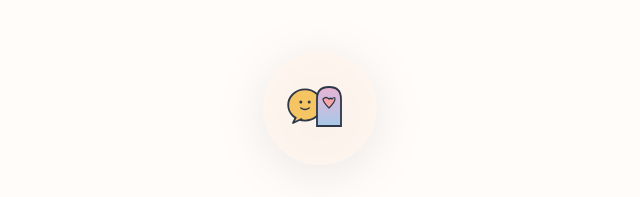
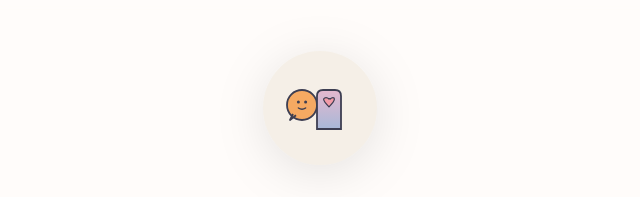
Before and after one commit to jjelmuedasilva/Amigo-Ik-Private-Policy-, a plain HTML site: page index.html in a window 1280 px wide. Shown: the top 197 px of the page, 320-960 px from the left. Drawn offline with Linux system fonts and the light colour scheme.

Commit message:
Update SVG logo with new design elements

```diff
--- a/index.html
+++ b/index.html
@@ -325,24 +325,37 @@
         <div class="logo-container">
             <!-- Amigo Iké Logo SVG -->
             <svg class="logo-svg" viewBox="0 0 200 200" xmlns="http://www.w3.org/2000/svg">
-                <circle cx="100" cy="100" r="95" fill="#FFF5ED" opacity="0.8"/>
-                <!-- Chat bubble -->
-                <ellipse cx="75" cy="95" rx="28" ry="26" fill="#F5C563" stroke="#2D3748" stroke-width="3"/>
-                <path d="M 60 115 L 55 125 L 70 118" fill="#F5C563" stroke="#2D3748" stroke-width="3" stroke-linejoin="round"/>
-                <!-- Smile on chat bubble -->
-                <circle cx="68" cy="90" r="2.5" fill="#2D3748"/>
-                <circle cx="82" cy="90" r="2.5" fill="#2D3748"/>
-                <path d="M 68 100 Q 75 105 82 100" stroke="#2D3748" stroke-width="2.5" fill="none" stroke-linecap="round"/>
-                <!-- Head silhouette -->
-                <path d="M 95 130 L 95 85 Q 95 65 115 65 Q 135 65 135 85 L 135 130 L 95 130 Z"
-                      fill="url(#headGradient)" stroke="#2D3748" stroke-width="3"/>
+                <!-- Background circle -->
+                <circle cx="100" cy="100" r="95" fill="#F5EFE7"/>
+
+                <!-- Chat bubble (orange circle with smile) -->
+                <circle cx="70" cy="95" r="25" fill="#F5A962" stroke="#3D3E52" stroke-width="3"/>
+
+                <!-- Smile face on chat bubble -->
+                <circle cx="64" cy="90" r="2.5" fill="#3D3E52"/>
+                <circle cx="76" cy="90" r="2.5" fill="#3D3E52"/>
+                <path d="M 64 100 Q 70 104 76 100" stroke="#3D3E52" stroke-width="2.5" fill="none" stroke-linecap="round"/>
+
+                <!-- Chat bubble tail -->
+                <path d="M 55 110 L 50 120 L 60 112" fill="#F5A962" stroke="#3D3E52" stroke-width="3" stroke-linejoin="round"/>
+
+                <!-- Head silhouette (rounded rectangle shape) -->
+                <path d="M 95 135 L 95 80 Q 95 70 105 70 L 125 70 Q 135 70 135 80 L 135 135 Z"
+                      fill="url(#headGradient)" stroke="#3D3E52" stroke-width="3"/>
+
                 <!-- Heart in head -->
-                <path d="M 115 85 Q 110 80 105 85 Q 105 90 115 100 Q 125 90 125 85 Q 125 80 120 85 Q 117.5 82.5 115 85 Z"
-                      fill="#F5A5A5" stroke="#2D3748" stroke-width="2"/>
+                <path d="M 115 85
+                         C 112 82 108 82 106 85
+                         C 106 88 108 91 115 98
+                         C 122 91 124 88 124 85
+                         C 124 82 120 82 117 85
+                         C 116.5 84.5 115.5 84.5 115 85 Z"
+                      fill="#F29BA7" stroke="#3D3E52" stroke-width="2"/>
+
                 <defs>
                     <linearGradient id="headGradient" x1="0%" y1="0%" x2="0%" y2="100%">
-                        <stop offset="0%" style="stop-color:#E8B4D4;stop-opacity:1" />
-                        <stop offset="100%" style="stop-color:#A8C8E8;stop-opacity:1" />
+                        <stop offset="0%" style="stop-color:#E5B8CE;stop-opacity:1" />
+                        <stop offset="100%" style="stop-color:#A8B8D8;stop-opacity:1" />
                     </linearGradient>
                 </defs>
             </svg>
```
